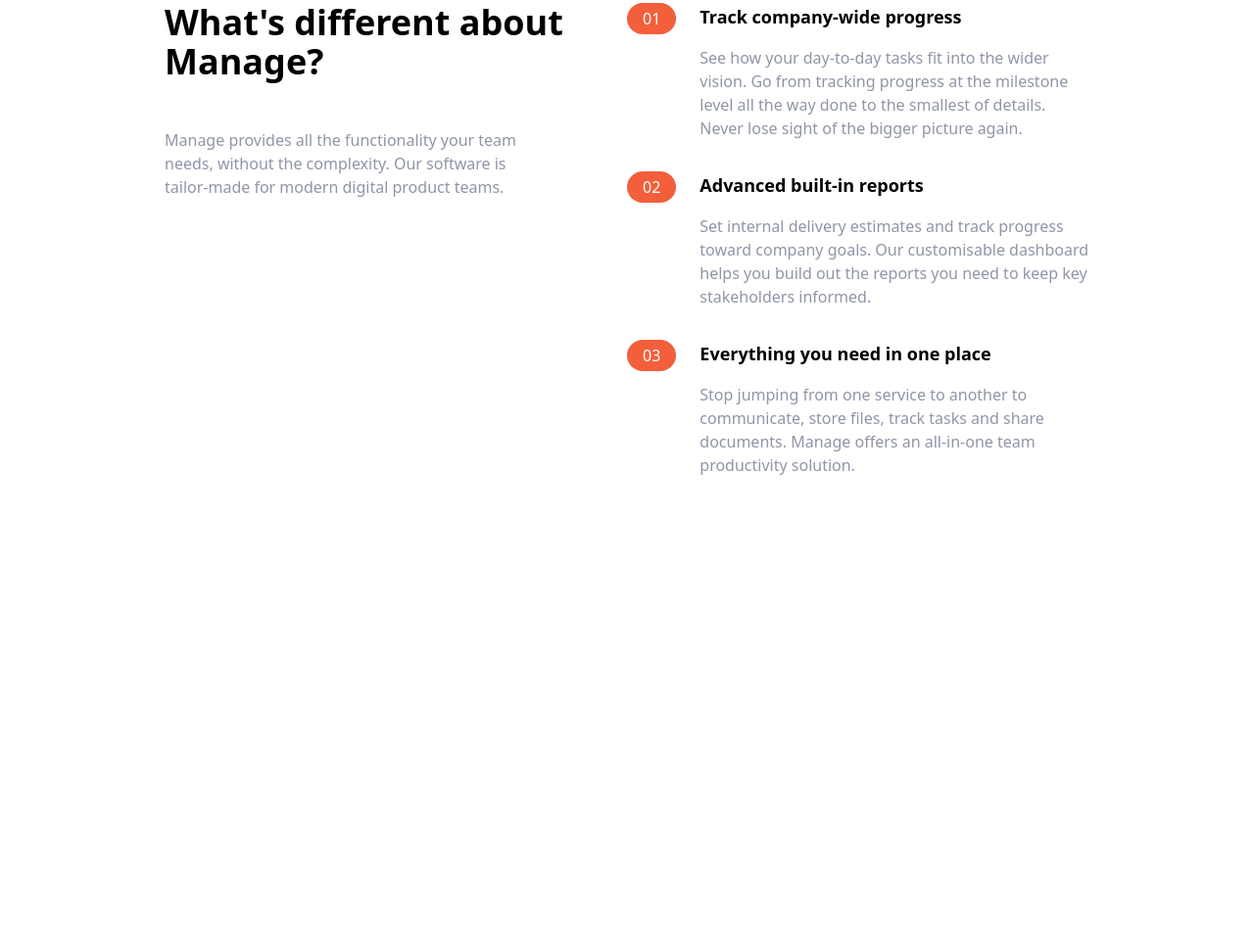
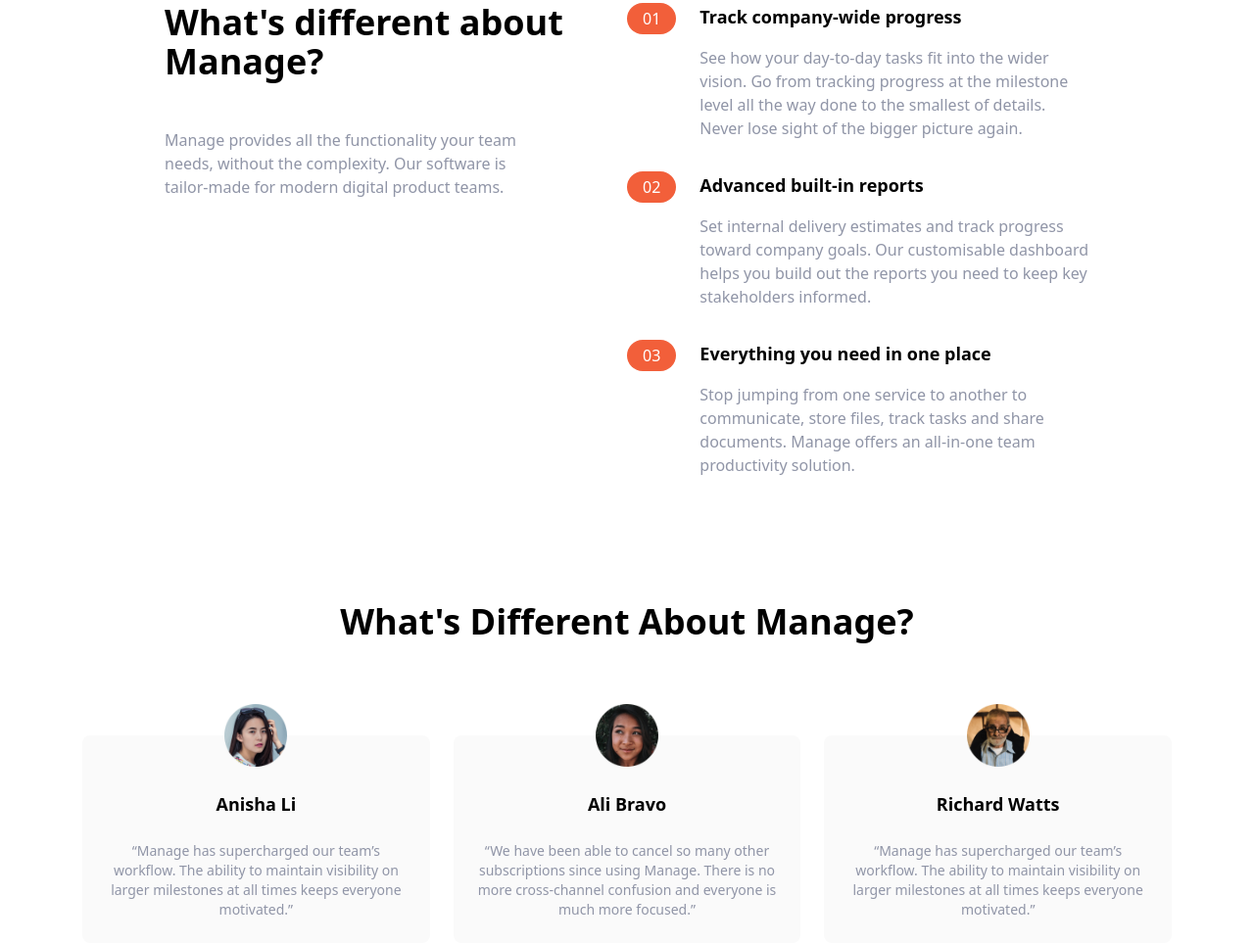
Before and after one commit to GideonOdiokine/Manage-Landing-Page, a website: page index.html in a window 1280 px wide. Shown: the part 625-1588 px from the top of the page at 98% size. Before the commit the page ends 1112 px from the top, so only its background shows below. Drawn offline with Linux system fonts and the light colour scheme.

Commit message:
added testimonial card

```diff
--- a/index.html
+++ b/index.html
@@ -178,10 +178,54 @@
     </section>
 
     <!-- Testimonials -->
-    <section>
-
+    <section id="testimonials">
+      <!-- Container to heading and testm blocks -->
+      <div class="max-w-6xl px-5 mx-auto mt-32 text-center">
+        <!-- Heading -->
+        <h2 class="text-4xl font-bold text-center">
+          What's Different About Manage?
+        </h2>
+        <!-- Testimonials Container -->
+        <div class="flex flex-col mt-24 md:flex-row md:space-x-6">
+          <!-- Testimonial 1 -->
+          <div
+            class="flex flex-col items-center p-6 space-y-6 rounded-lg bg-veryLightGray md:w-1/3"
+          >
+            <img src="img/avatar-anisha.png" class="w-16 -mt-14" alt="" />
+            <h5 class="text-lg font-bold">Anisha Li</h5>
+            <p class="text-sm text-darkGrayishBlue">
+              “Manage has supercharged our team’s workflow. The ability to
+              maintain visibility on larger milestones at all times keeps
+              everyone motivated.”
+            </p>
+          </div>
+          <!-- Testimonial 2 -->
+          <div
+            class="hidden flex-col items-center p-6 space-y-6 rounded-lg bg-veryLightGray md:flex md:w-1/3"
+          >
+            <img src="img/avatar-ali.png" class="w-16 -mt-14" alt="" />
+            <h5 class="text-lg font-bold">Ali Bravo</h5>
+            <p class="text-sm text-darkGrayishBlue">
+              “We have been able to cancel so many other subscriptions since
+              using Manage. There is no more cross-channel confusion and
+              everyone is much more focused.”
+            </p>
+          </div>
+          <!-- Testimonial 3 -->
+          <div
+            class="hidden flex-col items-center p-6 space-y-6 rounded-lg bg-veryLightGray md:flex md:w-1/3"
+          >
+            <img src="img/avatar-richard.png" class="w-16 -mt-14" alt="" />
+            <h5 class="text-lg font-bold">Richard Watts</h5>
+            <p class="text-sm text-darkGrayishBlue">
+              “Manage has supercharged our team’s workflow. The ability to
+              maintain visibility on larger milestones at all times keeps
+              everyone motivated.”
+            </p>
+          </div>
+        </div>
+      </div>
     </section>
-
 
     <script src="js/script.js"></script>
   </body>
```
Also changed, not shown: css/main.css.
